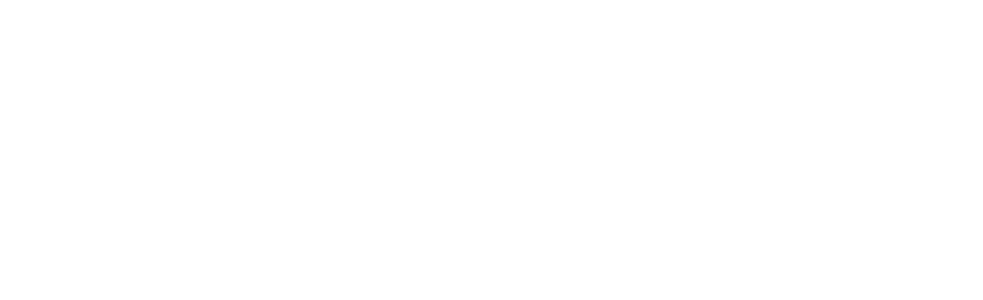
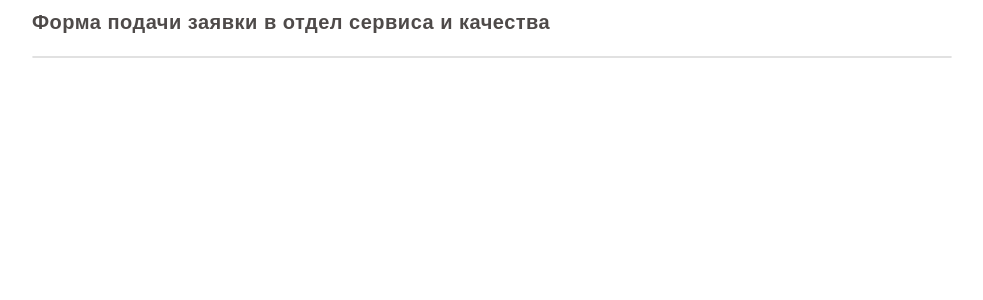
Before and after one commit to Tchander/maximum_education, a Vue app: page / in a window 1280 px wide. Shown: the top 300 px of the page, without its empty margins (148-1131 px from the left). Built offline with nearby package versions, Linux system fonts and the light colour scheme.

Commit message:
feat: add title and form borders

```diff
--- /dev/null
+++ b/src/components/FormWindow.vue
@@ -0,0 +1,16 @@
+<template>
+  <form class="mxed-form"></form>
+</template>
+
+<script>
+export default {
+  name: "FormWindow",
+};
+</script>
+
+<style lang="scss" scoped>
+.mxed-form {
+  border: 1px solid #e1e1e1;
+  border-radius: 4px;
+}
+</style>
--- a/src/views/Home.vue
+++ b/src/views/Home.vue
@@ -1,9 +1,29 @@
 <template>
-  <div class="home"></div>
+  <div class="mxed-container">
+    <h3 class="mxed__title">Форма подачи заявки в отдел сервиса и качества</h3>
+    <form-window />
+  </div>
 </template>
 
 <script>
+import FormWindow from "../components/FormWindow";
 export default {
   name: "Home",
+  components: { FormWindow },
 };
 </script>
+
+<style lang="scss">
+.mxed-container {
+  width: 100%;
+  max-width: 920px;
+  margin: 0 auto;
+  .mxed__title {
+    color: #4e4a49;
+    font-weight: 700;
+    font-size: 20px;
+    letter-spacing: 0.5px;
+    margin: 12px 0 24px 0;
+  }
+}
+</style>
```
